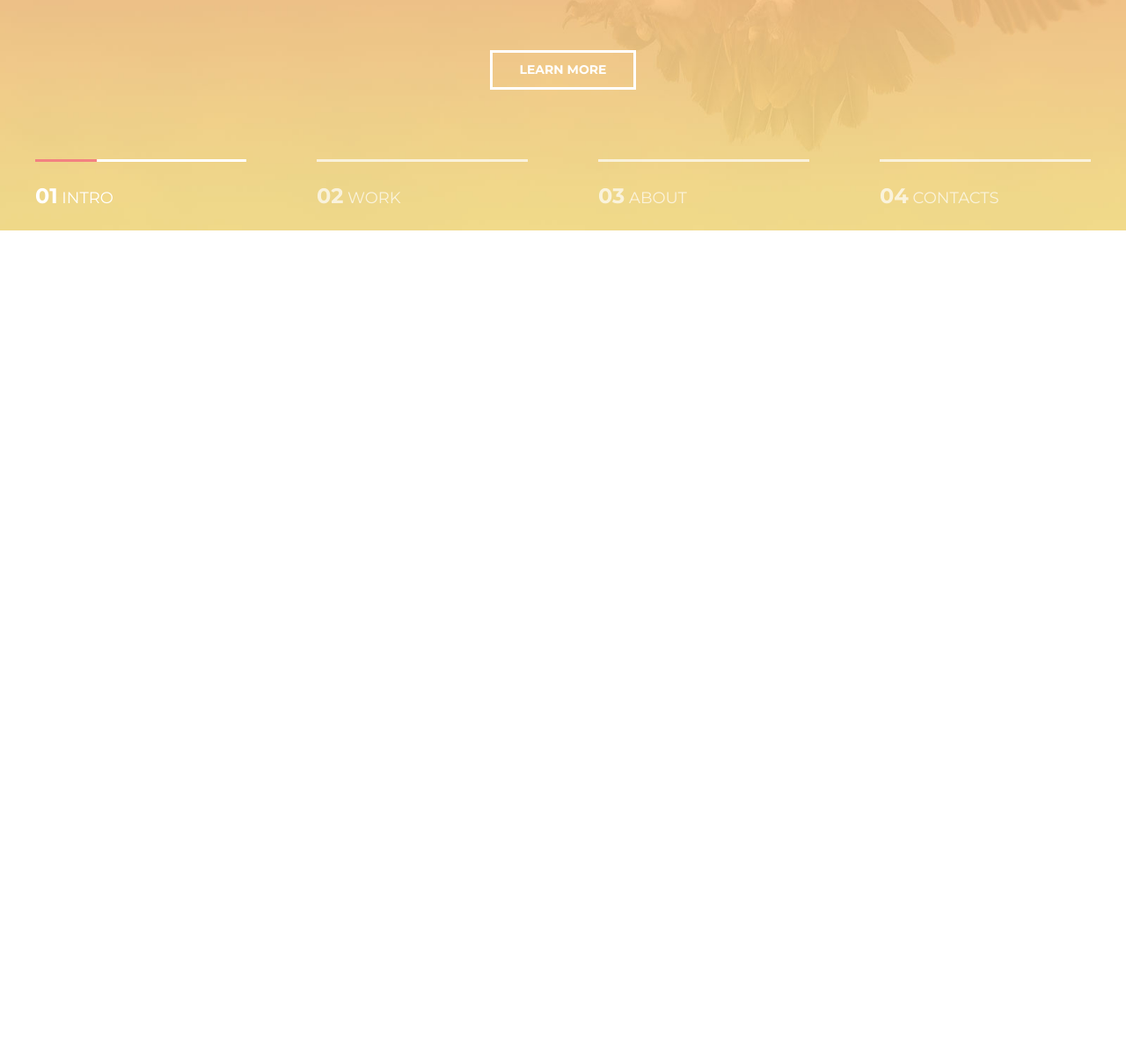
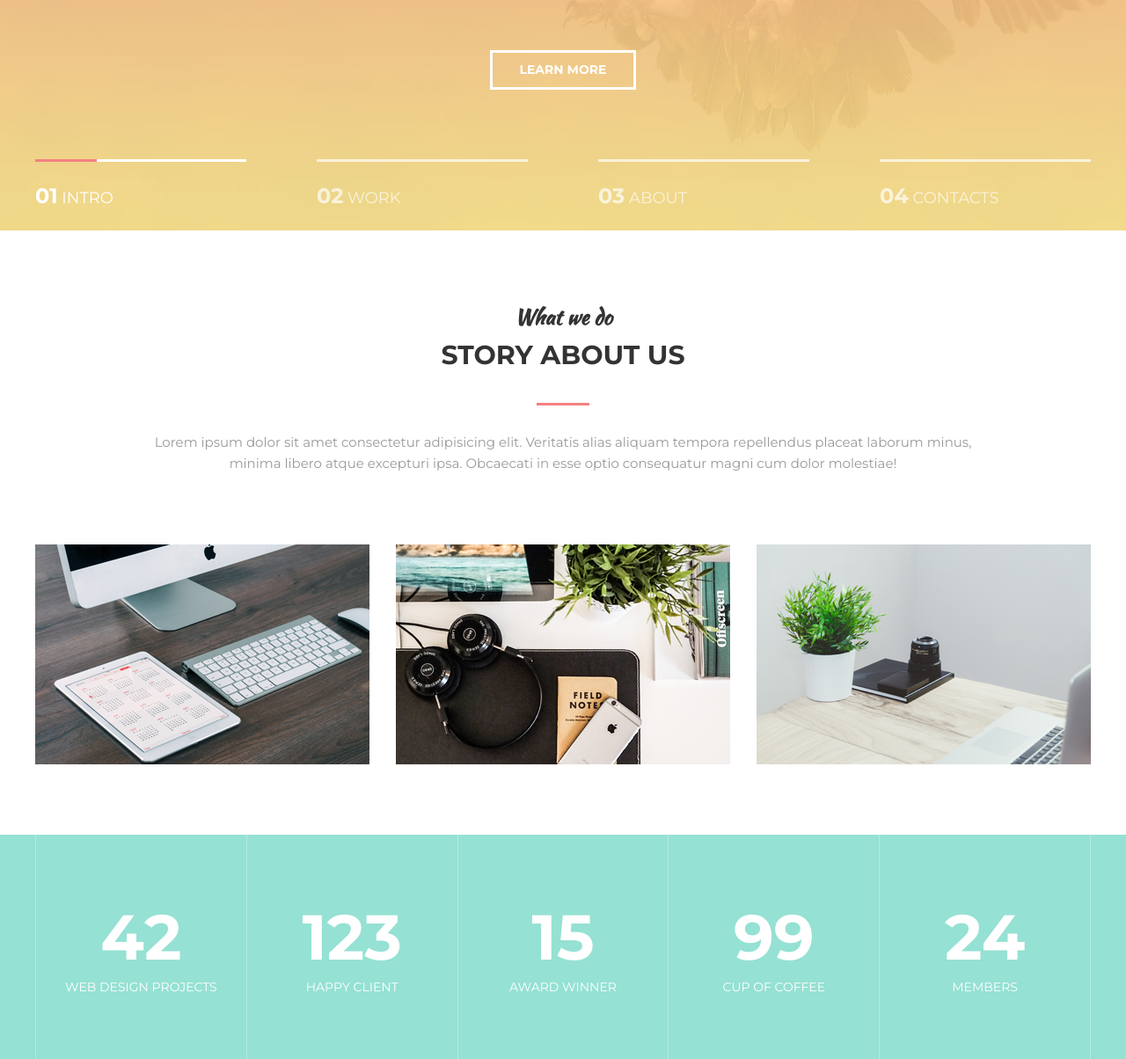
Before and after one commit to Arfaniel/layoutTamplate_eagle, a plain HTML site: page index.html in a window 1280 px wide. Shown: the part 538-1742 px from the top of the page at 88% size. Before the commit the page ends 800 px from the top, so only its background shows below. Drawn offline with Linux system fonts and the light colour scheme.

Commit message:
second section done (with stats)

```diff
--- a/assets/css/main.css
+++ b/assets/css/main.css
@@ -205,3 +205,139 @@ body{
 
 
 }
+
+/*Section*/
+
+.section {
+  padding: 80px 0;
+}
+
+.section__header {
+  max-width: 100%;
+  width: 950px;
+  margin: 0 auto 40px;
+  text-align: center;
+}
+
+
+.section__suptitle {
+   font-family: 'Kaushan Script', cursive;
+   font-size: 24px;
+   color: #333;
+
+}
+
+.section__title {
+  font-size: 30px;
+  font-weight: 700;
+  color: #333;
+  text-transform: uppercase;
+}
+
+.section__title:after {
+  content: "";
+  display: block;
+  width: 60px;
+  height: 3px;
+  background-color: #f38181;
+  margin: 30px auto;
+}
+
+.section__text {
+  font-family: font-family: 'Roboto', sans-serif;
+  font-size: 15px;
+  color: #999;
+
+}
+
+/*About*/
+
+.about {
+  margin-top: 80px;
+  display: flex;
+  justify-content: space-between;
+}
+
+.about__item {
+  width: 380px;
+  background-color: #95e1d3;
+  position: relative;
+}
+
+.about__item:hover .about__img img {
+  opacity: .1;
+}
+
+.about__item:hover .about__img {
+  transform: translate3d(-10px, -10px, 0px);
+
+}
+
+.about__item:hover .about__text {
+  opacity: 1;
+}
+
+.about__img {
+  background: linear-gradient(to bottom, #f38181 ,#fce38a);
+  transition: transform .1s linear;
+}
+
+.about__img img {
+  display: block;
+  transition: opasity .1s linear;
+}
+
+.about__text {
+  width: 100%;
+  font-size: 18px;
+  color: #fff;
+  text-transform: uppercase;
+  font-weight: 700;
+  text-align: center;
+  position: absolute;
+  top: 50%;
+  left: 0;
+  z-index: 2;
+  transform: translate3d(0, 50$, 0);
+  opacity: 0;
+  transition: opacity .1s linear;
+}
+
+/*Statistics*/
+
+.statistics {
+  background-color: #95e1d3;
+}
+.container {
+
+}
+
+.stat {
+  display: flex;
+}
+
+.stat__item {
+  flex: 1 1 0;
+  padding: 70px 25px;
+  text-align: center;
+  color: #fff;
+  border-left: 1px solid #b5eae0;
+}
+
+.stat__item:last-child {
+  border-right: 1px solid #b5eae0;
+}
+
+.stat__count {
+  font-weight: 700;
+  font-size: 72px;
+  line-height: 1;
+  margin: 10px;
+}
+
+.stat__text {
+  font-size: 14px;
+
+  text-transform: uppercase;
+
+}
--- a/index.html
+++ b/index.html
@@ -6,7 +6,7 @@
 	<link rel="stylesheet" type="text/css" href="assets/css/main.css">
 	<link rel="preconnect" href="https://fonts.googleapis.com">
 	<link rel="preconnect" href="https://fonts.gstatic.com" crossorigin>
-	<link href="https://fonts.googleapis.com/css2?family=Kaushan+Script&family=Montserrat:wght@400;700&display=swap" rel="stylesheet">
+	<link href="https://fonts.googleapis.com/css2?family=Kaushan+Script&family=Montserrat:wght@400;700&family=Roboto&display=swap" rel="stylesheet">
 		<title>MOGO</title>
 </head>
 <body>
@@ -47,7 +47,66 @@
 					</div>
 				</div>
 			</div>
+		</div>
+	</div>
 
+	<section class="section">
+		<div class="container">
+
+			<div class="section__header">
+				<h3 class="section__suptitle">What we do</h3>
+				<h2 class="section__title">Story about us</h2>
+				<div class="section__text ">
+					<p>Lorem ipsum dolor sit amet consectetur adipisicing elit. Veritatis alias aliquam tempora repellendus placeat laborum minus, minima libero atque excepturi ipsa. Obcaecati in esse optio consequatur magni cum dolor molestiae!</p>
+				</div>
+			</div>
+			<div class="about">
+				<div class="about__item">
+					<div class="about__img">
+						<img src="assets/images/mac_tablet.png" alt="">
+					</div>
+					<div class="about__text">super team</div>
+				</div>
+
+				<div class="about__item">
+					<div class="about__img">
+						<img  src="assets/images/headphones.png" alt="">
+					</div>
+					<div class="about__text">super team</div>
+				</div>
+				<div class="about__item">
+					<div class="about__img">
+						<img src="assets/images/office_flower.png" alt="">
+					</div>
+					<div class="about__text">super team</div>
+				</div>
+			</div>
+		</div>
+	</section>
+	<div class="statistics">
+		<div class="container">
+			<div class="stat">
+				<div class="stat__item">
+					<div class="stat__count">42</div>
+					<div class="stat__text">web design projects</div>
+				</div>
+				<div class="stat__item">
+					<div class="stat__count">123</div>
+					<div class="stat__text">happy client</div>
+				</div>
+				<div class="stat__item">
+					<div class="stat__count">15</div>
+					<div class="stat__text">award winner</div>
+				</div>
+				<div class="stat__item">
+					<div class="stat__count">99</div>
+					<div class="stat__text">cup of coffee</div>
+				</div>
+				<div class="stat__item">
+					<div class="stat__count">24</div>
+					<div class="stat__text">members</div>
+				</div>
+			</div>
 		</div>
 	</div>
 </body>
```
Also changed, not shown: assets/images/headphones.png (added), assets/images/mac_tablet.png (added), assets/images/office_flower.png (added), 2 other files.
